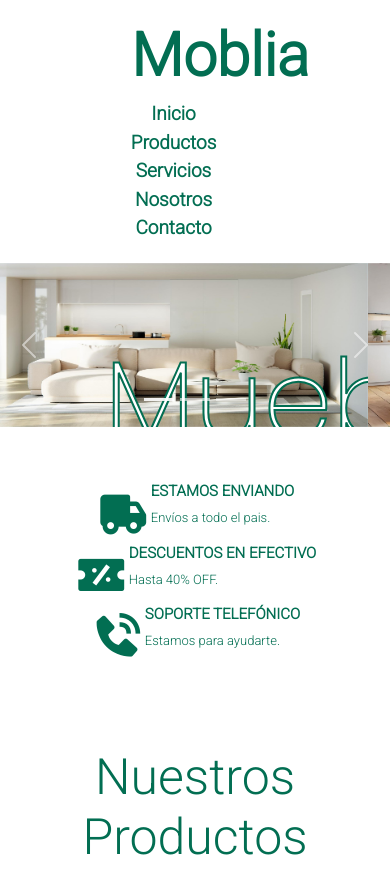
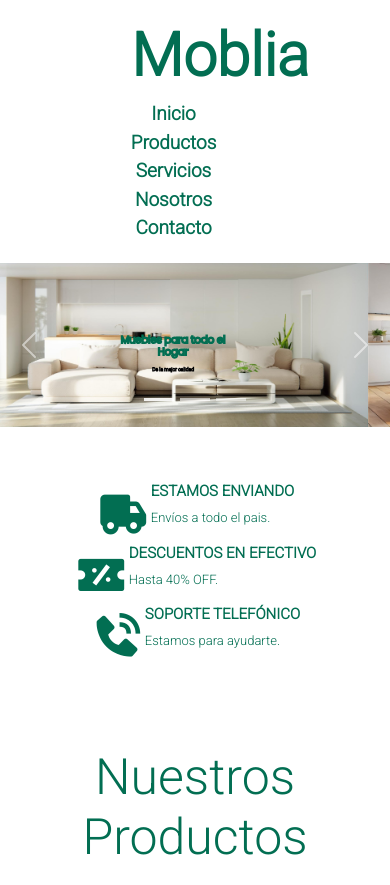
Before and after one commit to juanjmar92/moblia-coderhouse, a website: page index.html in a window 390 px wide. Shown: the top 885 px of the page. Drawn offline with nearby package versions, Linux system fonts and the light colour scheme; a web font is replaced by a local one.

Commit message:
restan detalles y subida a la web 3

```diff
--- a/scss/base/_mediaquery.scss
+++ b/scss/base/_mediaquery.scss
@@ -1,4 +1,4 @@
-@media screen and (max-width:800px) {
+@media screen and (max-width:900px) {
     header {
         flex-direction: column;
     }
@@ -92,3 +92,36 @@
         height: 100% !important;
     }
 }
+
+@media screen and (max-width: 1350px) {
+    .carousel-caption h1 {
+        font-size: 50px !important;
+    }
+
+    .carousel-caption p {
+        font-size: 40px !important;
+    }
+
+}
+
+@media screen and (max-width: 860px) {
+    .carousel-caption h1 {
+        font-size: 20px !important;
+    }
+
+    .carousel-caption p {
+        font-size: 15px !important;
+    }
+
+}
+
+@media screen and (max-width: 400px) {
+    .carousel-caption h1 {
+        font-size: 10px !important;
+    }
+
+    .carousel-caption p {
+        font-size: 5px !important;
+    }
+
+}
```
Also changed, not shown: css/estilos.css, 1 other file.
